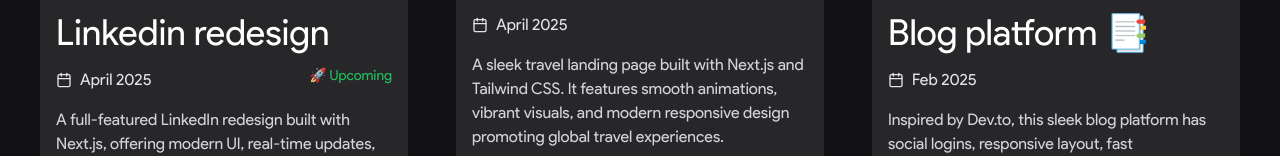
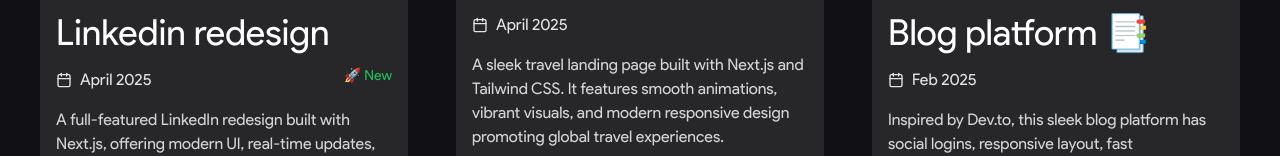
Before and after one commit to iamtushar28/my-portfolio, a Next.js app: page /projects in a window 1280 px wide. Shown: the part 592-748 px from the top of the page. Built offline with nearby package versions, Linux system fonts and the light colour scheme; what tailwindcss-animated would draw is missing.

Commit message:
new project added

```diff
--- a/src/data/projects.js
+++ b/src/data/projects.js
@@ -5,10 +5,10 @@
     description:
       "A full-featured LinkedIn redesign built with Next.js, offering modern UI, real-time updates, responsive design, user authentication, posting, networking, and messaging functionalities.",
     date: "april 2025",
-    status: "🚀 Upcoming",
+    status: "🚀 New",
     alt: "linkeding redesigned",
-    preview: "#",
-    github: "#",
+    preview: "https://linkedin28.vercel.app/",
+    github: "https://github.com/iamtushar28/linkedin",
   },
   {
     title: "Travel website 🧳",
```
